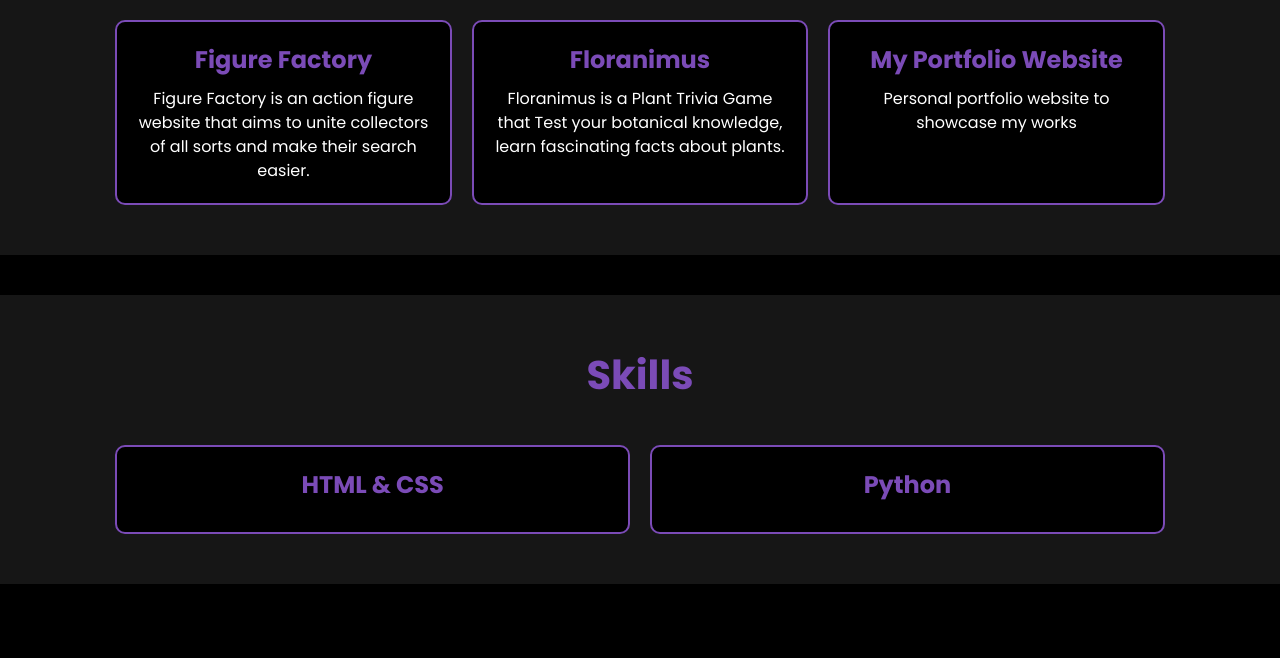
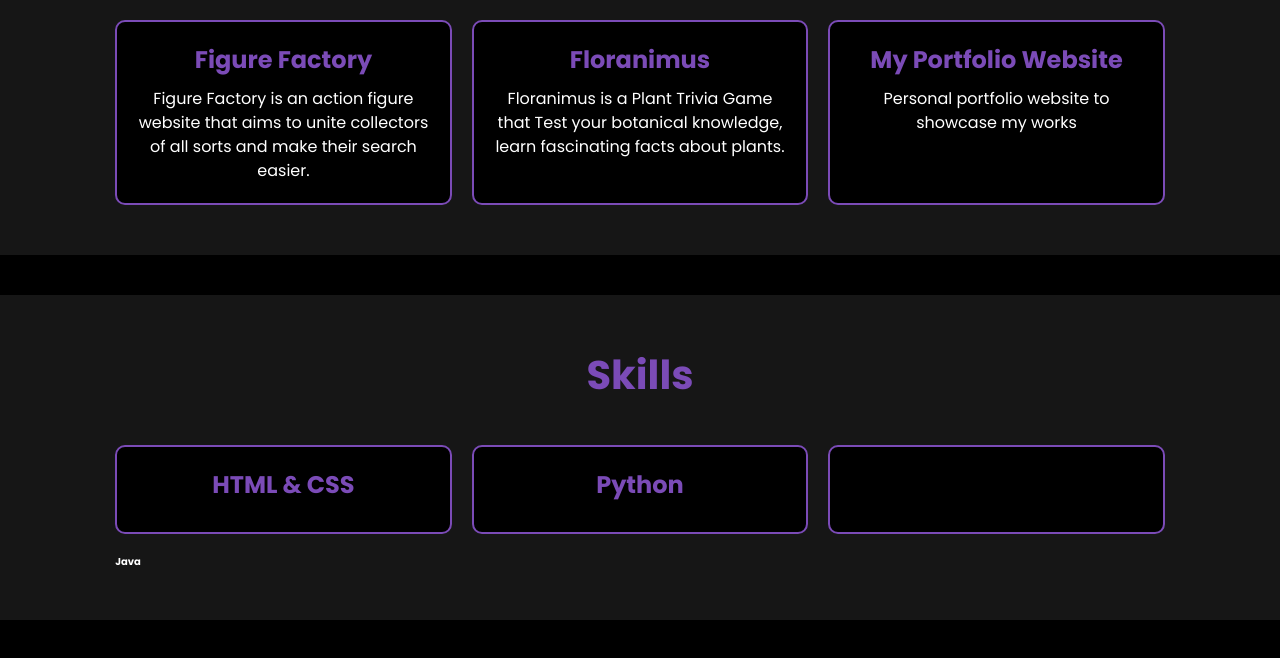
Before and after one commit to Remerudev/Remeru.github.io, a plain HTML site: page index.html in a window 1280 px wide. Shown: the part 626-1284 px from the top of the page. Before the commit the page ends 1250 px from the top, so only its background shows below. Drawn offline with Linux system fonts and the light colour scheme.

Commit message:
Update index.html

```diff
--- a/index.html
+++ b/index.html
@@ -86,6 +86,9 @@
                 <h4>Python</h4>
                 <p></p>
             </div>
+            <div class="skill-box"></div>
+                <h4>Java</h4>
+                <p></p>
         </div>
     </section>
 </body>
```
